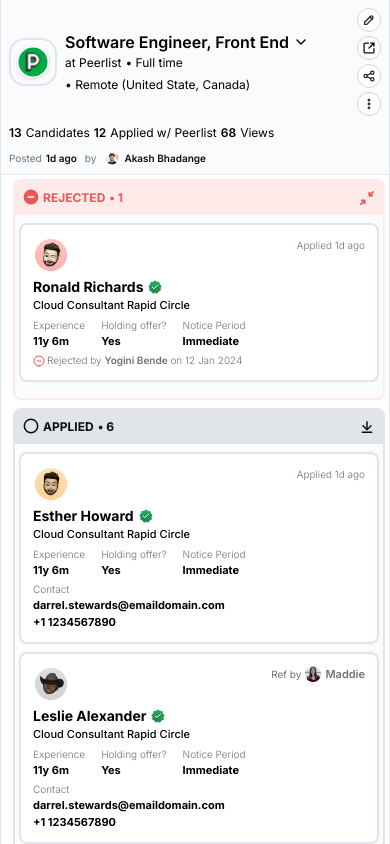
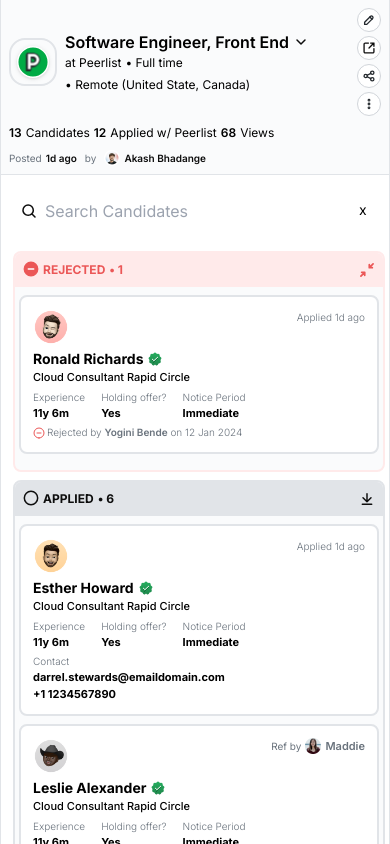
Before and after one commit to Krushna-Kulkarni/peerlist-manage-candidates-dashboard, a Next.js app: page / in a window 390 px wide. Shown: the top 844 px of the page. Built offline with nearby package versions, Linux system fonts and the light colour scheme.

Commit message:
feat: added responsive search ui

```diff
--- a/components/kanbanBoard.tsx
+++ b/components/kanbanBoard.tsx
@@ -10,6 +10,7 @@
 import { useEffect, useState } from "react";
 import { DragDropContext, Draggable, Droppable } from "react-beautiful-dnd";
 import { sections } from "@/utils/constants";
+import SearchBar from "./searchBar";
 
 export default function KanbanBoard() {
   //You can take this as props also
@@ -88,6 +89,7 @@
 
   return (
     <>
+      <SearchBar />
       <DragDropContext onDragEnd={onDragEndHandler}>
         <div className="flex flex-wrap lg:flex-nowrap justify-evenly lg:justify-normal px-2 m-auto">
           {currentBoard?.map((section) => {
--- /dev/null
+++ b/components/searchBar.tsx
@@ -0,0 +1,24 @@
+"use client";
+import { searchSmall } from "@/utils/icons";
+
+const SearchBar = () => {
+  return (
+    <div className=" flex gap-1 items-center px-3 py-6 sm:p-6 ">
+      <div className="w-full md:w-[60%] h-6 flex justify-center items-center pl-2 pr-1 py-0 ">
+        <img src={`${searchSmall}`} className="w-4 h-4 text-gray-400" />
+
+        <input
+          className=" flex items-center text-[16px] md:text-[14px] w-full pl-2 outline-none placeholder-gray-400"
+          type="text"
+          name="candidate-search"
+          placeholder="Search Candidates"
+        />
+        <div className="flex items-center h-4 cursor-pointer px-[0.4em] py-[0.6em] rounded-full bg-[#FFFFFF] hover:bg-[#E1E4E8]">
+          <span className="text-sm mb-0.5">x</span>
+        </div>
+      </div>
+    </div>
+  );
+};
+
+export default SearchBar;
--- a/utils/icons.ts
+++ b/utils/icons.ts
@@ -12,6 +12,7 @@
 export const rightArrow = "/navIcons/right-arrow.svg";
 
 // Other Icons
+export const searchSmall = "icons/search-small.svg";
 export const verified = "/icons/verified.svg";
 export const peerlistIcon = "icons/peerlist.svg";
 export const p = "icons/Peerlist - jpeg 0.svg";
```
